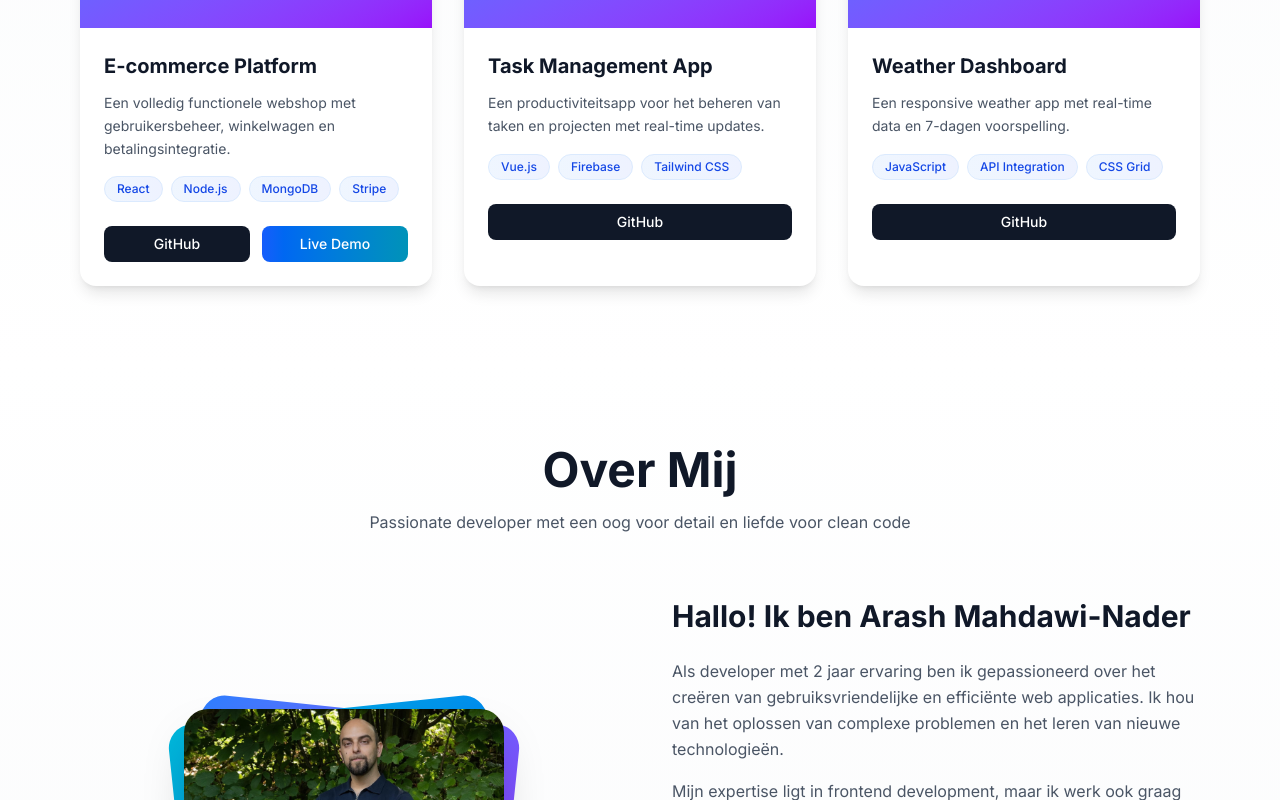
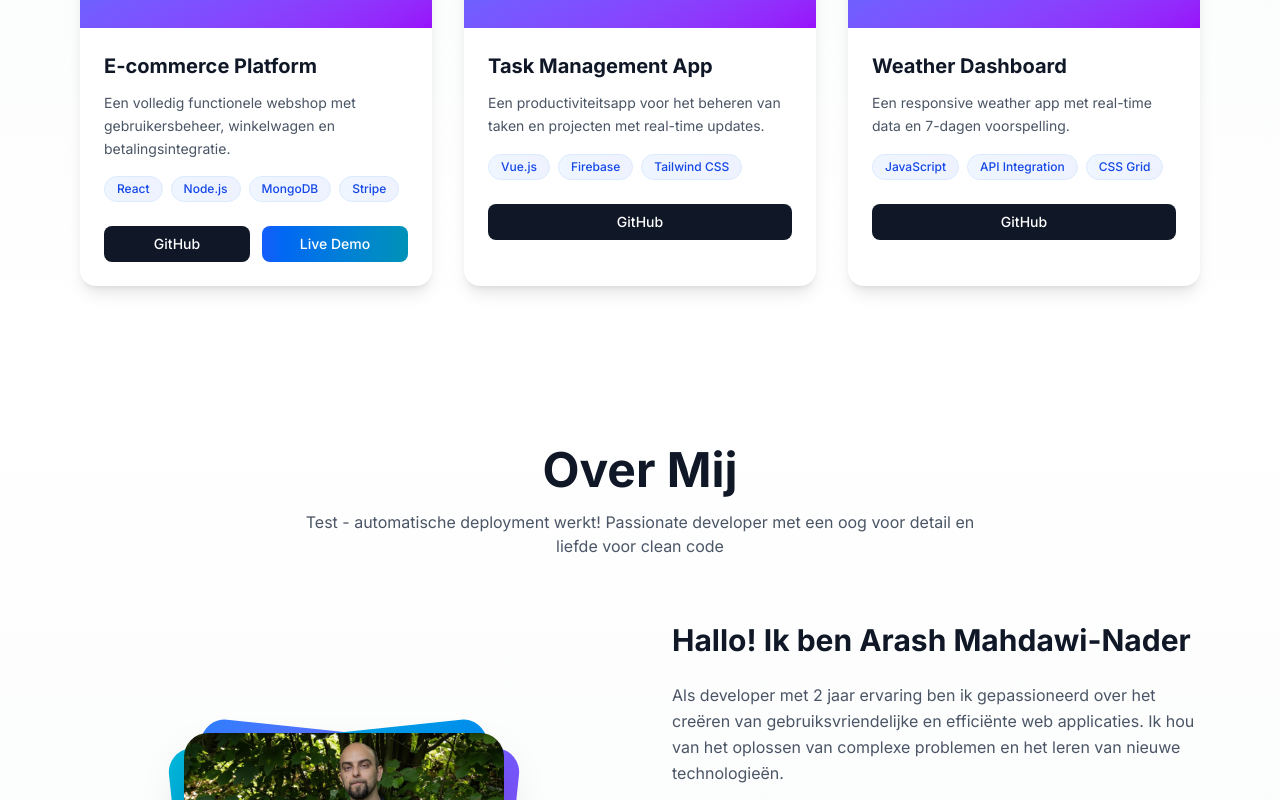
Before and after one commit to ArashMahdawi/portfolio, a Next.js app: page / in a window 1280 px wide. Shown: the part 1196-1996 px from the top of the page. Built offline with nearby package versions, Linux system fonts and the light colour scheme.

Commit message:
Test automatische deployment

```diff
--- a/src/components/sections/About.tsx
+++ b/src/components/sections/About.tsx
@@ -24,6 +24,7 @@ export default function About() {
             Over Mij
           </h2>
           <p className="text-gray-600 max-w-2xl mx-auto">
+            Test - automatische deployment werkt!
             Passionate developer met een oog voor detail en liefde voor clean code
           </p>
         </motion.div>
```
